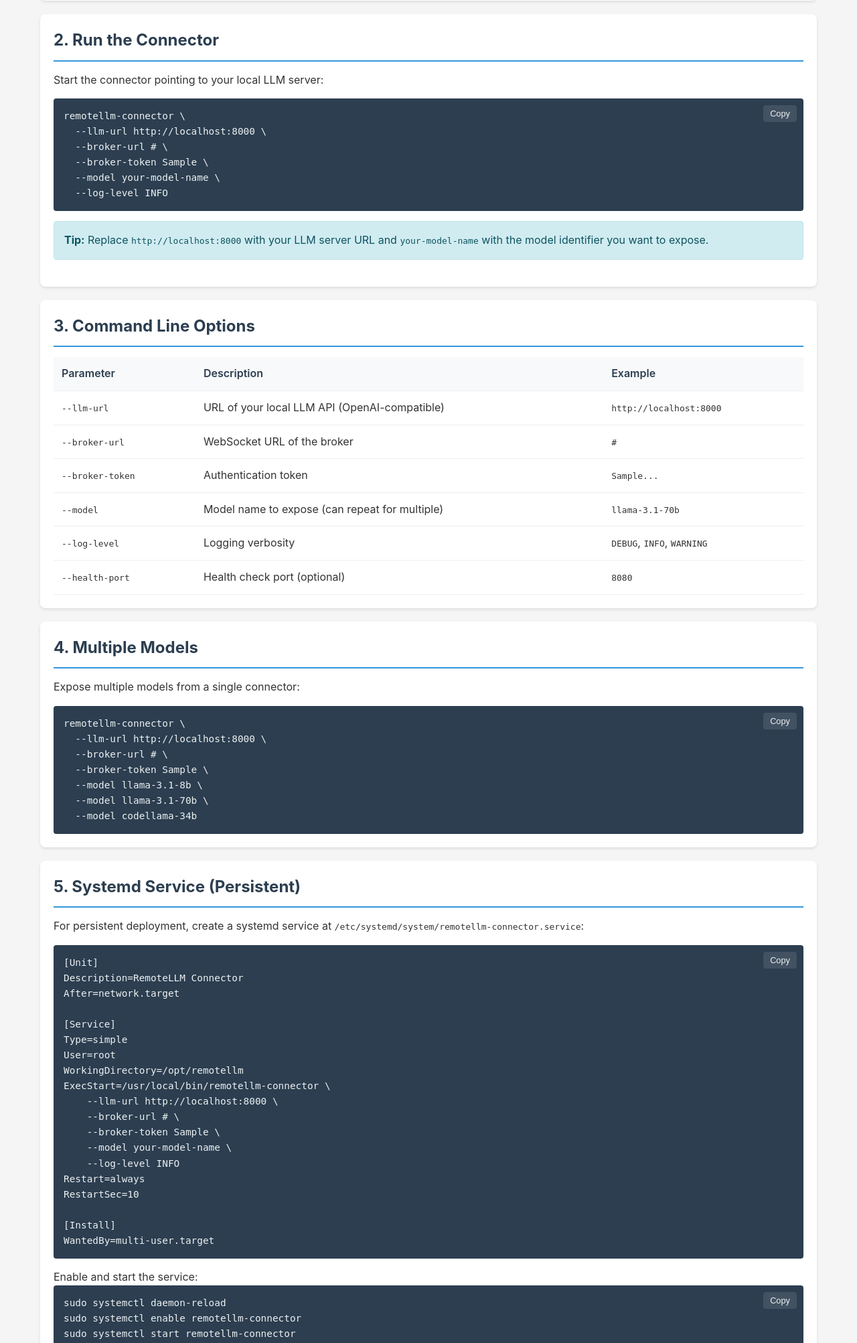
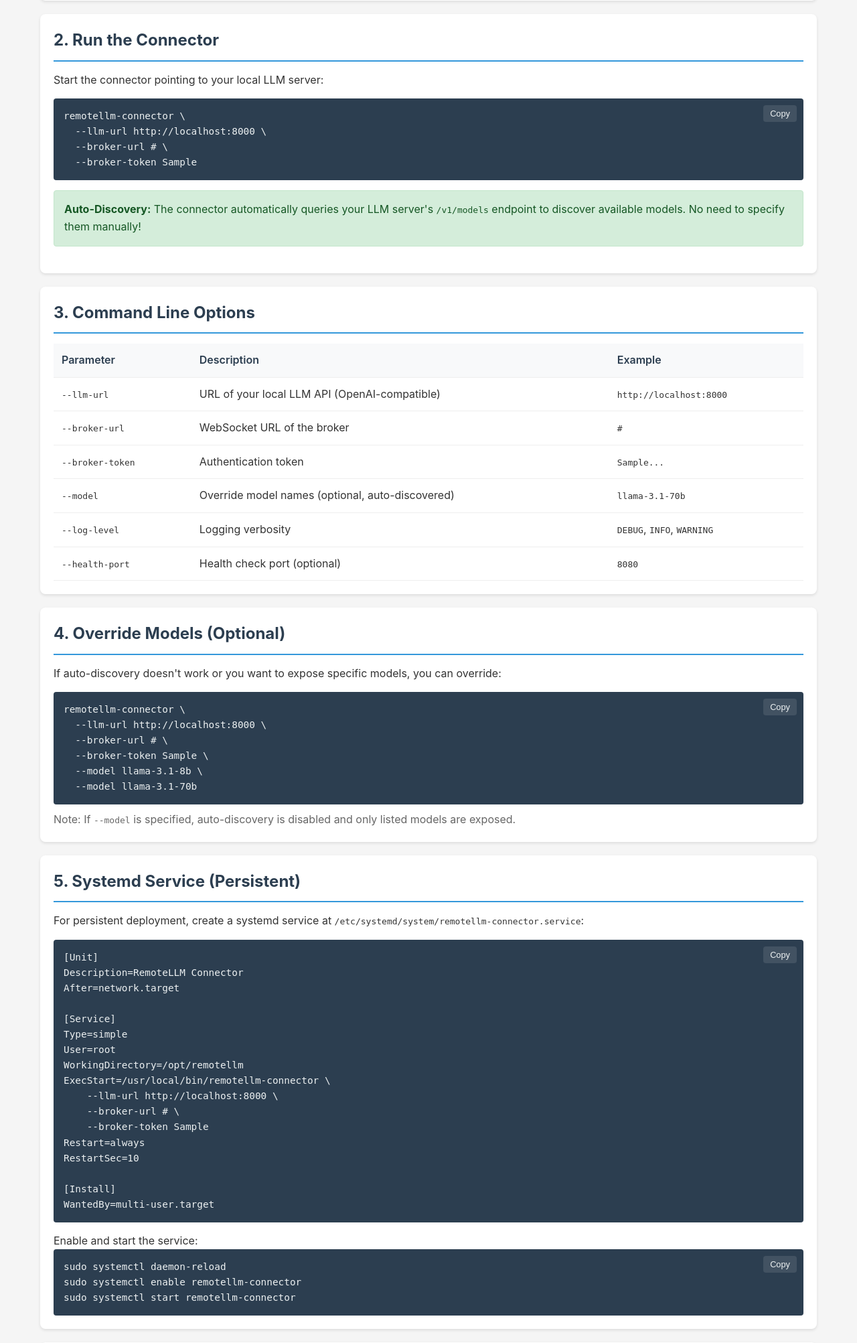
Before and after one commit to viljo/RemoteLLMconnector, a Python web app: template src/remotellm/broker/templates/connect.html in a window 1280 px wide. Shown: the part 875-2880 px from the top of the page at 67% size. Run offline with Jinja, Linux system fonts and the light colour scheme; the template is opened without the code that fills it: most values are stand-ins (such as "Sample title", 1, 10 or a date in 2020).

Commit message:
Add auto-discovery of models from LLM server
The connector now automatically queries the LLM server's /v1/models
endpoint on startup to discover available models. This removes the
need to manually specify --model flags.

Changes:
- connector/main.py: Add _discover_models() method that queries
  LLM server for available models before connecting to broker
- connector/__main__.py: Update --model help text to indicate
  it's optional and used for overriding auto-discovery
- broker/templates/connect.html: Update documentation to reflect
  auto-discovery, remove --model from basic examples

If --model is specified, it acts as an override and auto-discovery
is skipped. This maintains backwards compatibility.

🤖 Generated with [Claude Code](https://claude.com/claude-code)

Co-Authored-By: Claude <noreply@anthropic.com>

```diff
--- a/src/remotellm/broker/templates/connect.html
+++ b/src/remotellm/broker/templates/connect.html
@@ -54,13 +54,11 @@ pip install -e .</pre>
         <pre id="run-cmd">remotellm-connector \
   --llm-url http://localhost:8000 \
   --broker-url {{ ws_url }} \
-  --broker-token {{ connector_token }} \
-  --model your-model-name \
-  --log-level INFO</pre>
+  --broker-token {{ connector_token }}</pre>
     </div>
 
-    <div class="alert alert-info" style="margin-top: 15px;">
-        <strong>Tip:</strong> Replace <code>http://localhost:8000</code> with your LLM server URL and <code>your-model-name</code> with the model identifier you want to expose.
+    <div class="alert alert-success" style="margin-top: 15px;">
+        <strong>Auto-Discovery:</strong> The connector automatically queries your LLM server's <code>/v1/models</code> endpoint to discover available models. No need to specify them manually!
     </div>
 </div>
 
@@ -92,7 +90,7 @@ pip install -e .</pre>
             </tr>
             <tr>
                 <td><code>--model</code></td>
-                <td>Model name to expose (can repeat for multiple)</td>
+                <td>Override model names (optional, auto-discovered)</td>
                 <td><code>llama-3.1-70b</code></td>
             </tr>
             <tr>
@@ -110,8 +108,8 @@ pip install -e .</pre>
 </div>
 
 <div class="card">
-    <h2>4. Multiple Models</h2>
-    <p style="margin-bottom: 15px;">Expose multiple models from a single connector:</p>
+    <h2>4. Override Models (Optional)</h2>
+    <p style="margin-bottom: 15px;">If auto-discovery doesn't work or you want to expose specific models, you can override:</p>
     <div class="code-block">
         <button class="copy-btn" onclick="copyToClipboard(document.getElementById('multi-cmd').textContent, this)">Copy</button>
         <pre id="multi-cmd">remotellm-connector \
@@ -119,9 +117,9 @@ pip install -e .</pre>
   --broker-url {{ ws_url }} \
   --broker-token {{ connector_token }} \
   --model llama-3.1-8b \
-  --model llama-3.1-70b \
-  --model codellama-34b</pre>
+  --model llama-3.1-70b</pre>
     </div>
+    <p style="margin-top: 10px; color: #666;">Note: If <code>--model</code> is specified, auto-discovery is disabled and only listed models are exposed.</p>
 </div>
 
 <div class="card">
@@ -140,9 +138,7 @@ WorkingDirectory=/opt/remotellm
 ExecStart=/usr/local/bin/remotellm-connector \
     --llm-url http://localhost:8000 \
     --broker-url {{ ws_url }} \
-    --broker-token {{ connector_token }} \
-    --model your-model-name \
-    --log-level INFO
+    --broker-token {{ connector_token }}
 Restart=always
 RestartSec=10
 
--- a/src/remotellm/connector/__main__.py
+++ b/src/remotellm/connector/__main__.py
@@ -41,7 +41,7 @@ from remotellm.connector.main import run_connector
     "models",
     envvar="REMOTELLM_MODELS",
     multiple=True,
-    help="Model names served by this connector (can be specified multiple times)",
+    help="Override model names (optional, auto-discovered from LLM if not specified)",
 )
 @click.option(
     "--broker-url",
```
Also changed, not shown: src/remotellm/connector/main.py (+25 -1 lines).
